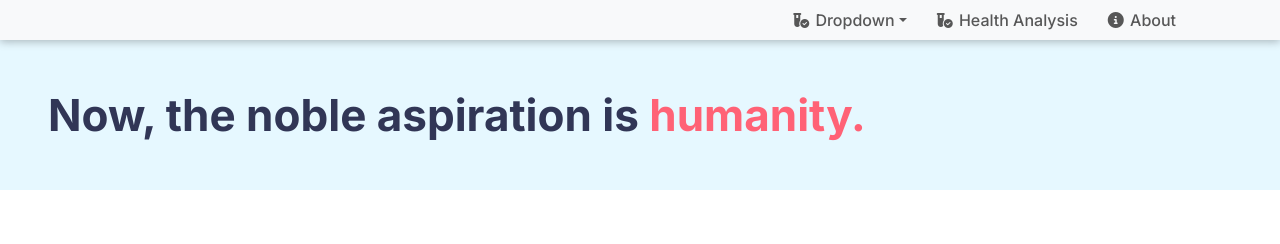
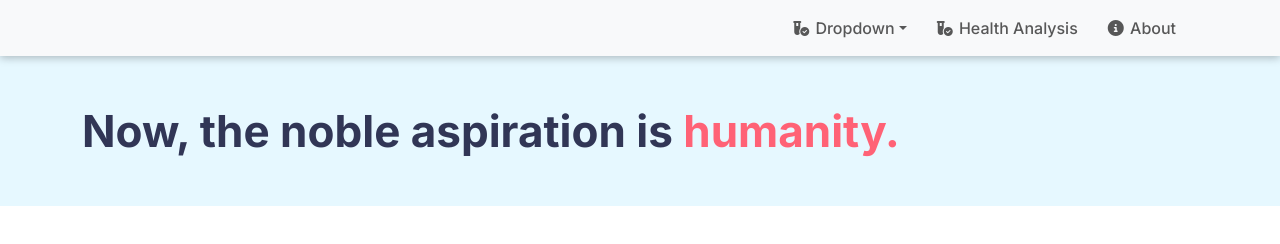
Before and after one commit to IntelegixLabs/oneAPI_CodeMaven_UI, a React app: page / in a window 1280 px wide. Built offline with nearby package versions, Linux system fonts and the light colour scheme.

Commit message:
:lipstick: fix navbar

```diff
--- a/src/assets/css/navbar.css
+++ b/src/assets/css/navbar.css
@@ -84,3 +84,10 @@
     padding-right: 80px;
   }
 }
+
+@media only screen and (min-width: 1024px) {
+  .navbar {
+    padding-top: 8px;
+    padding-bottom: 8px;
+  }
+}
--- a/src/components/guest/HomeComponent.jsx
+++ b/src/components/guest/HomeComponent.jsx
@@ -1,10 +1,12 @@
 export default function HomeComponent() {
   return (
-      <div className="bg-faint-blue">
-        <h1 className="font-bold p-5">
+    <div className="container-fluid bg-faint-blue">
+      <h1 className="font-bold p-5">
+        <div className="container">
           Now, the noble aspiration is{" "}
           <span className="text-theme-red">humanity.</span>
-        </h1>
+        </div>
+      </h1>
     </div>
   );
 }
```
